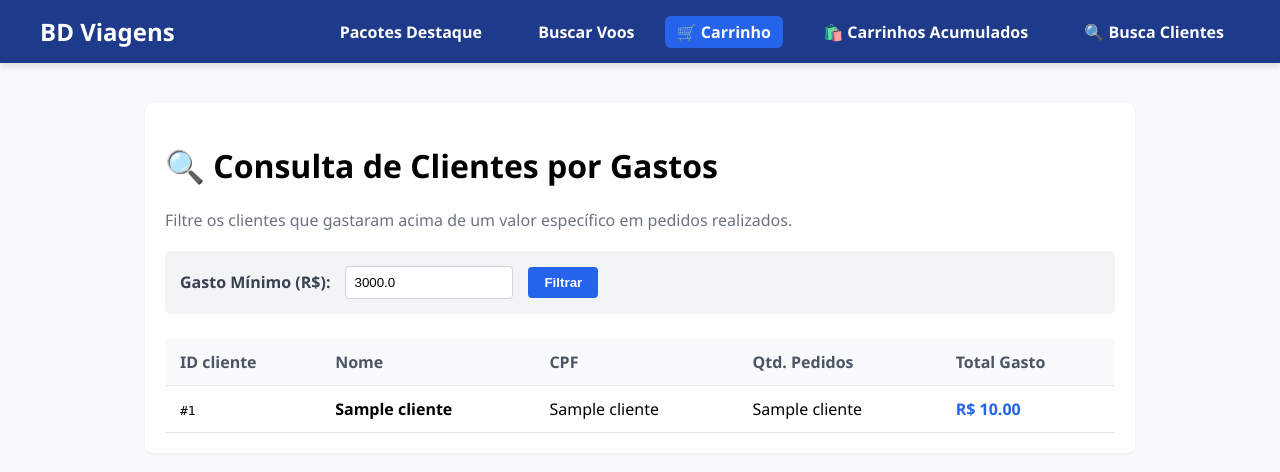
After one commit to DerickSchereder/Projeto-Final-Banco-de-dados, a Flask app: page /busca-clientes in a window 1280 px wide. The commit adds this page. Shown: the top 472 px of the page. Run offline with Flask 3, Linux system fonts and the light colour scheme; a database or web service that is not in the repository returns one stand-in record (values such as "Sample title"); some libraries are stand-ins or nearby versions.

Commit message:
consulta 7

```diff
--- a/app.py
+++ b/app.py
@@ -181,6 +181,39 @@ def carrinhos_acumulados():
     # Envia os dados para a nova página HTML
     return render_template('carrinho_com_pacote.html', dados_relatorio=resultados)
 
+# ----------------- ROTA: BUSCA DE CLIENTES (COM PARÂMETRO) -----------------
+@app.route('/busca-clientes', methods=['GET', 'POST'])
+def busca_clientes():
+    # Valor padrão inicial se for a primeira vez acessando a página (GET)
+    valor_filtro = 3000.00
+
+    # Se o usuário submeteu o formulário (POST), captura o valor digitado
+    if request.method == 'POST':
+        valor_digitado = request.form.get('valor_minimo')
+        if valor_digitado:
+            valor_filtro = float(valor_digitado)
+
+    conn = obter_conexao()
+    cursor = conn.cursor()
+
+    # Substituímos o valor estático por %s para torná-lo parametrizável
+    cursor.execute("""
+        SELECT Cliente.id_cliente, nome_cliente, cpf_cliente, COUNT(id_pedido) AS qtd_pedidos_realizados, SUM(valor_total) AS total_gasto_em_pedidos
+        FROM Cliente
+        JOIN Carrinho USING(id_cliente)
+        JOIN Pedido USING(id_carrinho)
+        GROUP BY Cliente.id_cliente, nome_cliente, cpf_cliente
+        HAVING SUM(valor_total) >= %s
+        ORDER BY total_gasto_em_pedidos DESC;
+    """, (valor_filtro,))
+
+    resultados = cursor.fetchall()
+
+    cursor.close()
+    conn.close()
+
+    return render_template('busca_clientes.html', clientes=resultados, valor_atual=valor_filtro)
+
 if __name__ == '__main__':
     modo_debug = os.getenv("FLASK_DEBUG") == "True"
     app.run(debug=modo_debug)
--- /dev/null
+++ b/static/css/busca_clientes.css
@@ -0,0 +1,68 @@
+.busca-container {
+    max-width: 950px;
+    margin: 30px auto;
+    padding: 20px;
+    background: white;
+    border-radius: 8px;
+    box-shadow: 0 1px 3px rgba(0,0,0,0.05);
+}
+
+.filtro-box {
+    background: #f3f4f6;
+    padding: 15px;
+    border-radius: 6px;
+    margin-bottom: 25px;
+}
+
+.filtro-form {
+    display: flex;
+    align-items: center;
+    gap: 15px;
+}
+
+.filtro-form label {
+    font-weight: bold;
+    color: #374151;
+}
+
+.filtro-form input[type="number"] {
+    padding: 8px;
+    border: 1px solid #d1d5db;
+    border-radius: 4px;
+    width: 150px;
+}
+
+.btn-filtrar {
+    background-color: #2563eb;
+    color: white;
+    border: none;
+    padding: 8px 16px;
+    border-radius: 4px;
+    font-weight: bold;
+    cursor: pointer;
+}
+
+.btn-filtrar:hover {
+    background-color: #1d4ed8;
+}
+
+.tabela-busca {
+    width: 100%;
+    border-collapse: collapse;
+}
+
+.tabela-busca th, .tabela-busca td {
+    padding: 12px 15px;
+    text-align: left;
+    border-bottom: 1px solid #e5e7eb;
+}
+
+.tabela-busca th {
+    background-color: #f9fafb;
+    color: #4b5563;
+    font-weight: bold;
+}
+
+.tabela-busca tr:hover {
+    background-color: #f9fafb;
+}
--- a/templates/base.html
+++ b/templates/base.html
@@ -16,6 +16,7 @@
             <a href="/voos">Buscar Voos</a>
             <a href="/carrinho" style="background-color: #2563eb; color: white; padding: 5px 12px; border-radius: 6px; font-weight: bold; margin-left: 10px;">🛒 Carrinho</a>
             <a href="/carrinhos-acumulados">🛍️ Carrinhos Acumulados</a>
+            <a href="/busca-clientes">🔍 Busca Clientes</a>
         </div>
     </nav>
 
--- /dev/null
+++ b/templates/busca_clientes.html
@@ -0,0 +1,63 @@
+<!-- exibir o ID do cliente, seu nome e cpf, a quantidade de pedidos que realizaram
+-- e a soma total dos gastos em pedidos em ordem decrescente para clientes que
+-- tenham gasto mais de 3000 em valor total de pedidos.
+SELECT Cliente.id_cliente, nome_cliente, cpf_cliente, COUNT(id_pedido) AS qtd_pedidos_realizados, SUM(valor_total) AS total_gasto_em_pedidos
+FROM Cliente
+JOIN Carrinho USING(id_cliente)
+JOIN Pedido USING(id_carrinho)
+GROUP BY Cliente.id_cliente, nome_cliente, cpf_cliente
+HAVING SUM(valor_total) > 3000.00
+ORDER BY total_gasto_em_pedidos DESC;
+Fizemos uma mudança para aceitar parâmetro -->
+
+{% extends 'base.html' %}
+
+{% block title %}Busca de Clientes Premium{% endblock %}
+
+{% block extra_css %}
+<link rel="stylesheet" href="{{ url_for('static', filename='css/busca_clientes.css') }}">
+{% endblock %}
+
+{% block content %}
+<div class="busca-container">
+    <h1>🔍 Consulta de Clientes por Gastos</h1>
+    <p style="color: #6b7280; margin-bottom: 20px;">Filtre os clientes que gastaram acima de um valor específico em pedidos realizados.</p>
+
+    <div class="filtro-box">
+        <form class="filtro-form" method="POST" action="/busca-clientes">
+            <label for="valor_minimo">Gasto Mínimo (R$):</label>
+            <input type="number" id="valor_minimo" name="valor_minimo" min="0" step="100" value="{{ valor_atual }}">
+            <button type="submit" class="btn-filtrar">Filtrar</button>
+        </form>
+    </div>
+
+    <table class="tabela-busca">
+        <thead>
+            <tr>
+                <th>ID cliente</th>
+                <th>Nome</th>
+                <th>CPF</th>
+                <th>Qtd. Pedidos</th>
+                <th>Total Gasto</th>
+            </tr>
+        </thead>
+        <tbody>
+            {% for cliente in clientes %}
+            <tr>
+                <td><code>#{{ cliente[0] }}</code></td>
+                <td><strong>{{ cliente[1] }}</strong></td>
+                <td>{{ cliente[2] }}</td>
+                <td>{{ cliente[3] }}</td>
+                <td style="color: #2563eb; font-weight: bold;">R$ {{ "%.2f"|format(cliente[4]) }}</td>
+            </tr>
+            {% else %}
+            <tr>
+                <td colspan="5" style="text-align: center; color: #6b7280; padding: 25px;">
+                    Nenhum cliente encontrado com gastos acima de R$ {{ "%.2f"|format(valor_atual) }}.
+                </td>
+            </tr>
+            {% endfor %}
+        </tbody>
+    </table>
+</div>
+{% endblock %}
```
